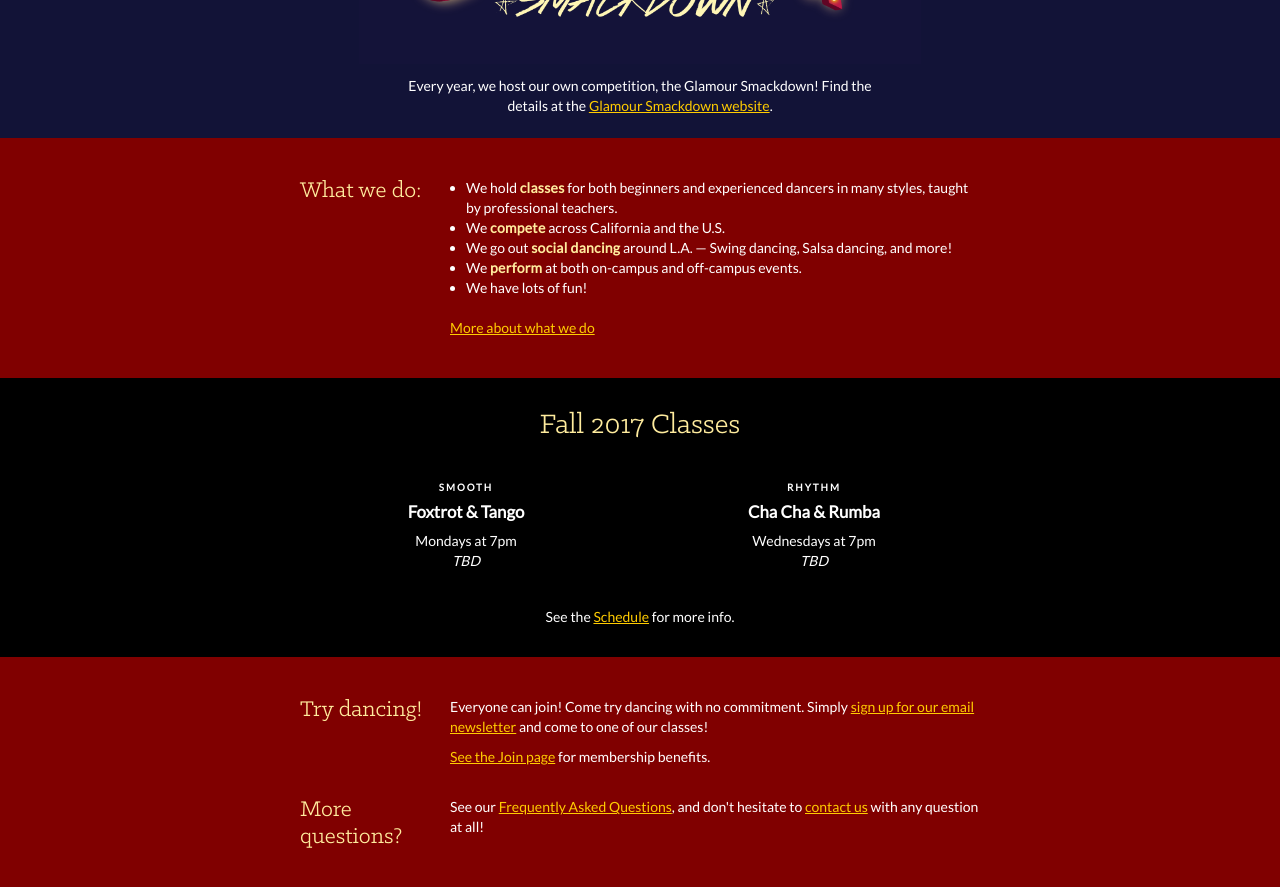
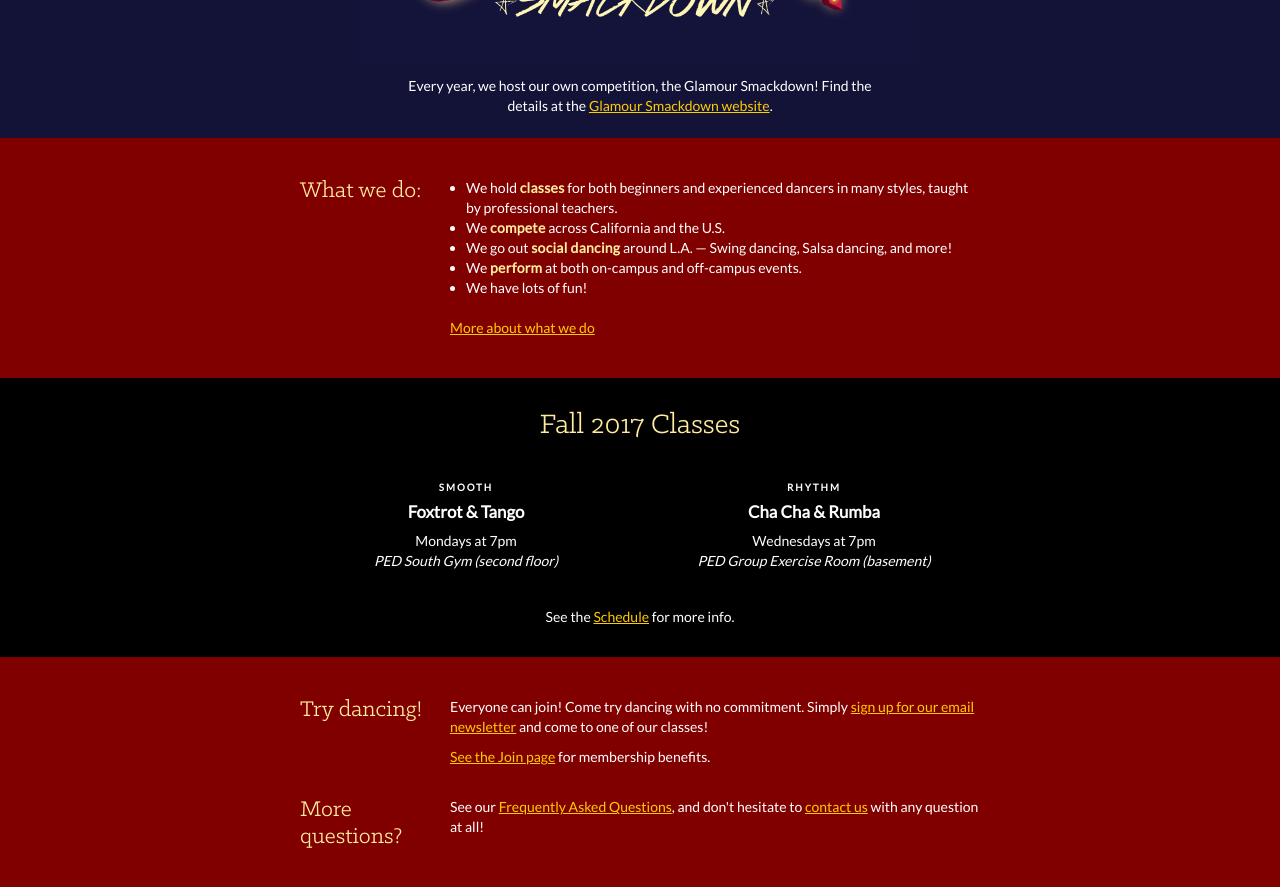
Before and after one commit to uscballroom/uscballroom.github.io, a Jekyll site: the page built from _pages/home.html, in a window 1280 px wide and 900 px high, scrolled down 960 px. Shown: the top 887 px of the window. Built offline with Jekyll 4.4.1, drawn with Linux system fonts in a browser that asks for light colours; some web fonts are replaced.

Commit message:
Added Class Locations (Dana)

```diff
--- a/_pages/home.html
+++ b/_pages/home.html
@@ -46,13 +46,13 @@ large_header: true
           <h6>SMOOTH</h6>
           <h5>Foxtrot &amp; Tango</h5>
           <p>Mondays at 7pm</p>
-          <p><i>TBD</i></p>
+          <p><i>PED South Gym (second floor)</i></p>
         </div>
         <div>
           <h6>RHYTHM</h6>
           <h5>Cha Cha &amp; Rumba</h5>
           <p>Wednesdays at 7pm</p>
-          <p><i>TBD</i></p>
+          <p><i>PED Group Exercise Room (basement)</i></p>
         </div>
       </div>
       <p class="Home_classesMoreInfo">See the <a href="{{site.github.url}}/schedule">Schedule</a> for more info.</p>
```
